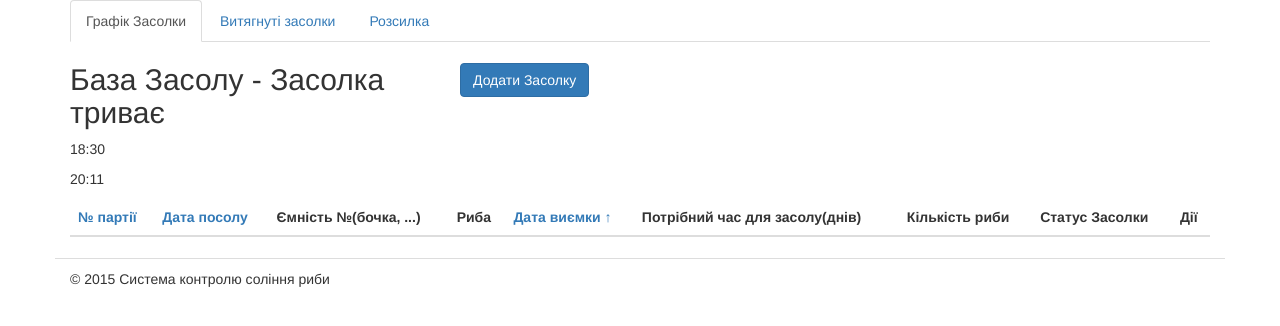
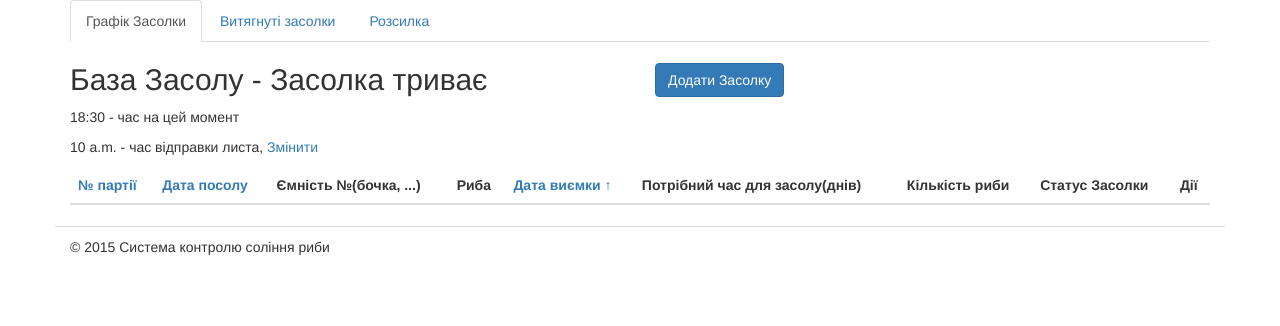
Before and after one commit to grydinywka/scheduleSalting, a Django app: page / in a window 1280 px wide. Shown: the part 70-396 px from the top of the page. Run offline with Django 3.2, Linux system fonts and the light colour scheme; tables that the repository leaves empty hold one stand-in row (values such as "Sample post"); lists and menus that the app fills with data are empty; parts of the project's set-up code (start-up, migrations or seed data) failed here and were passed over; some libraries are stand-ins or nearby versions.

Commit message:
create Reminder model and use it for sending letters

```diff
--- a/schedule/admin.py
+++ b/schedule/admin.py
@@ -1,4 +1,5 @@
 from django.contrib import admin
-from .models import Salting
+from .models import Salting, Reminder
 
 admin.site.register(Salting)
+admin.site.register(Reminder)
--- a/schedule/models.py
+++ b/schedule/models.py
@@ -87,3 +87,29 @@ class Salting(models.Model):
         deltaSalting = datetime.timedelta(days=int(self.required_salting))
         self.date_removing = self.date_salting + deltaSalting
         super(Salting, self).save(*args, **kwargs)
+
+def validate_time(value):
+    import time
+    from django.core.exceptions import ValidationError
+
+    try:
+        time.strptime(value, "%H:%M")
+    except:
+        pass
+
+
+class Reminder(models.Model):
+    """Reminder Model"""
+
+    class Meta(object):
+        verbose_name = u'Нагадування'
+        verbose_name_plural = u'Нагадування'
+
+    time_reminding = models.TimeField(
+        blank=False,
+        verbose_name=u'Час відправлення листа на пошту',
+        null=True
+    )
+
+    def __unicode__(self):
+        return u'%s' % (self.time_reminding)
--- a/schedule/templates/schedule/base.html
+++ b/schedule/templates/schedule/base.html
@@ -40,7 +40,7 @@
 					<ul class="nav nav-tabs" role="tablist">
 
 						<li role="presentation" {% url 'home' as the_url_home %}{% if request.path == the_url_home %}class="active"{% endif %}>
-							<a href="{% url "home" %}">Графік Засолки</a>
+							<a href="{% url 'home' %}">Графік Засолки</a>
 						</li>
 						<li role="presentation" {% url 'salting_history' as the_url_history %}{% if request.path ==	the_url_history %}class="active"{% endif %}>
 							<a href="{% url "salting_history" %}">Витягнуті засолки</a>
@@ -54,7 +54,7 @@
 
 			<!-- Start Main Page Content -->
 			<div class="row" id="content-colomns">
-				<div class="col-xs-12" id="content-colomn">
+				<div class="col-xs-12">
 
 					<!-- Status Message -->
 					{% block status_message %}
@@ -70,20 +70,27 @@
 			</div>
 
 			<div class="row">
-					<div class="col-xs-4"><h2 id="title">{% block title %}{% endblock title %}</h2></div>
+					<div class="col-xs-6"><h2 id="title">{% block title %}{% endblock title %}</h2></div>
 					{% block add_btn %}{% endblock add_btn %}
 					{% block data %}{% endblock data %}
 
 			</div>
 
-			<div class="row" id="content-colomn">
-				<div class="col-xs-12" id="content-colomn">
+			<!-- data for time reminder -->
+			<div class="row">
+				<div class="col-xs-12">
+					{% block time %}{% endblock time %}
+				</div>
+			</div>
+
+			<div class="row">
+				<div class="col-xs-12">
 					{% block content %}{% endblock content %}
 				</div>
 			</div>
 
-			<div class="row" id="content-colomn">
-				<div class="col-xs-12" id="content-colomn">
+			<div class="row">
+				<div class="col-xs-12">
 					{% block nav %}{% endblock nav %}
 				</div>
 			</div>
--- a/schedule/templates/schedule/salting.html
+++ b/schedule/templates/schedule/salting.html
@@ -11,10 +11,17 @@
 {% if status %}
 <div class="col-xs-4" id="add_salting">
 	<!--  Add Student Button  -->
-	<a class="btn btn-primary" href="{% url "salting_add" %}">Додати Засолку</a>
+	<a class="btn btn-primary" href="{% url 'salting_add' %}">Додати Засолку</a>
 </div>
 {% endif %}
 {% endblock add_btn %}
+
+{% block time %}
+{% if status %}
+	<p>{{ time_now }} - час на цей момент</p>
+	<p>{{ reminder.time_reminding }} - час відправки листа, <a href="{% url 'reminder_edit' reminder.id %}">Змінити</a></p>
+{% endif %}
+{% endblock time %}
 
 {% block content %}
 {% if status %}
@@ -22,8 +29,6 @@
 {% else %}
 	{% url 'salting_history' as the_url %}
 {% endif %}
-<p>{{ time_now }}</p>
-<p>{{ time_to_send_msg }}</p>
 
 
 <table class="table table-hover table-striped">
--- a/schedule/views.py
+++ b/schedule/views.py
@@ -18,7 +18,7 @@ from sendgrid import SendGridError, SendGridClientError, SendGridServerError
 from smtpapi import SMTPAPIHeader
 
 from django.views.generic import CreateView, UpdateView, ListView
-from .models import Salting
+from .models import Salting, Reminder
 
 from scheduleSalting.pswSendGrid import password, sendGridUser
 from scheduleSalting.emails import emails
@@ -55,11 +55,8 @@ def send_email_grid(needed_salting, date_today, request):
 	else:
 		messages.success(request, u'Повідомлення успішно надіслане за допомогою SendGrid!')
 
-def checkDataRemoving(queryset, request):
-	global date_today, time_now, time_to_send_msg
-	date_today = time.strftime("%Y-%m-%d")
-	time_to_send_msg = time.strftime("20:11")
-	time_now = time.strftime("%H:%M")
+def checkDataRemoving(queryset, request, time_reminding, date_today, time_now):
+	time_to_send_msg = time_reminding.strftime("%H:%M")
 	needed_salting = queryset.filter(date_removing=date_today)
 
 	if needed_salting and time_now == time_to_send_msg:
@@ -74,6 +71,7 @@ def checkDataRemoving(queryset, request):
 
 def salting_list(request):
 	allSalt = Salting.objects.all().filter(status=True)
+	reminder = Reminder.objects.all().filter(pk=1)[0]
 
 	# try to order salting list
 	order_by = request.GET.get('order_by', '')
@@ -84,7 +82,9 @@ def salting_list(request):
 	elif order_by == '':
 		allSalt = allSalt.order_by('date_removing')
 
-	checkDataRemoving(allSalt, request)
+	date_today = time.strftime("%Y-%m-%d")
+	time_now = time.strftime("%H:%M")
+	checkDataRemoving(allSalt, request, reminder.time_reminding, date_today, time_now)
 
 	paginator = Paginator(allSalt, 5)
 	page = request.GET.get('page')
@@ -97,8 +97,7 @@ def salting_list(request):
 
 	return render(request, "schedule/salting.html", {'allSalt': allSalt, 'title': u'Засолка триває', 'status': True,
 													 'date_today': date_today, 'time_now': time_now,
-													 'time_to_send_msg': time_to_send_msg,
-													 'date': datetime.datetime.now()})
+													 'reminder': reminder})
 
 # Class form for add/edit salting
 class SaltingAddEditForm(forms.ModelForm):
@@ -425,3 +424,58 @@ class SaltingHistory(ListView):
 			qs = paginator.page(paginator.num_pages)
 
 		return qs
+
+class ReminderEditForm(forms.ModelForm):
+	""" Form for edit reminder """
+
+	class Meta:
+		model = Reminder
+		fields = ['time_reminding']
+
+	def __init__(self, *args, **kwargs):
+		super(ReminderEditForm, self).__init__(*args, **kwargs)
+
+		self.helper = FormHelper(self)
+
+		# set form tag attributes
+		self.helper.form_action = reverse('reminder_edit',
+										  kwargs={'rid': kwargs['instance'].id})
+		self.helper.form_method = 'POST'
+		self.helper.form_class = 'form-horizontal'
+
+		# set form field properties
+		self.helper.help_text_inline = True
+		self.helper.html5_required = True
+		self.helper.label_class = 'col-sm-2 control-label'
+		self.helper.field_class = 'col-sm-6'
+
+		# add buttons
+		self.helper.layout = FormActions(
+			'time_reminding',
+			Submit('edit_button', u'ОК', css_class="btn btn-primary"),
+			Submit('cancel_button', u'Скасувати', css_class="btn btn-link")
+		)
+
+
+class ReminderEditView(UpdateView):
+	model = Reminder
+	template_name = 'schedule/reminder_edit_with_crispy.html'
+	pk_url_kwarg = 'rid'
+	form_class = ReminderEditForm
+
+	def get_success_url(self):
+		messages.success(self.request, u'Нагадування успішно встановлено на %s!' % str(self.object.time_reminding))
+		return reverse('home')
+
+	def post(self, request, *args, **kwargs):
+		if request.POST.get('cancel_button'):
+			messages.info(self.request, u'Редагування часу відправки листа відмінено!')
+			return HttpResponseRedirect(reverse('home'))
+		else:
+			return super(ReminderEditView, self).post(request, *args, **kwargs)
+
+	def get_context_data(self, **kwargs):
+		context = super(ReminderEditView, self).get_context_data(**kwargs)
+		context['title'] = u'Редагевання нагадування'
+
+		return context
--- a/scheduleSalting/urls.py
+++ b/scheduleSalting/urls.py
@@ -16,7 +16,7 @@ Including another URLconf
 from django.conf.urls import include, url, patterns
 from django.contrib import admin
 
-from schedule.views import SaltingAddView, SaltingEditView, SaltingChangeStatus, SaltingHistory
+from schedule.views import SaltingAddView, SaltingEditView, SaltingChangeStatus, SaltingHistory, ReminderEditView
 
 urlpatterns = patterns('',
     url(r'^$', 'schedule.views.salting_list', name="home"),
@@ -30,5 +30,8 @@ urlpatterns = patterns('',
 
     url(r'^salting/(?P<sid>\d+)/change_status/$', SaltingChangeStatus.as_view(), name="salting_change_status"),
 
+    # reminder edit url
+    url(r'^reminder/(?P<rid>\d+)/edit/$', ReminderEditView.as_view(), name="reminder_edit"),
+
     url(r'^admin/', include(admin.site.urls)),
 )
```
Also changed, not shown: schedule/templates/schedule/reminder_edit_with_crispy.html (added, +15 -0 lines), schedule/migrations/0005_reminder.py (added), schedule/migrations/0006_auto_20150923_1940.py (added).
